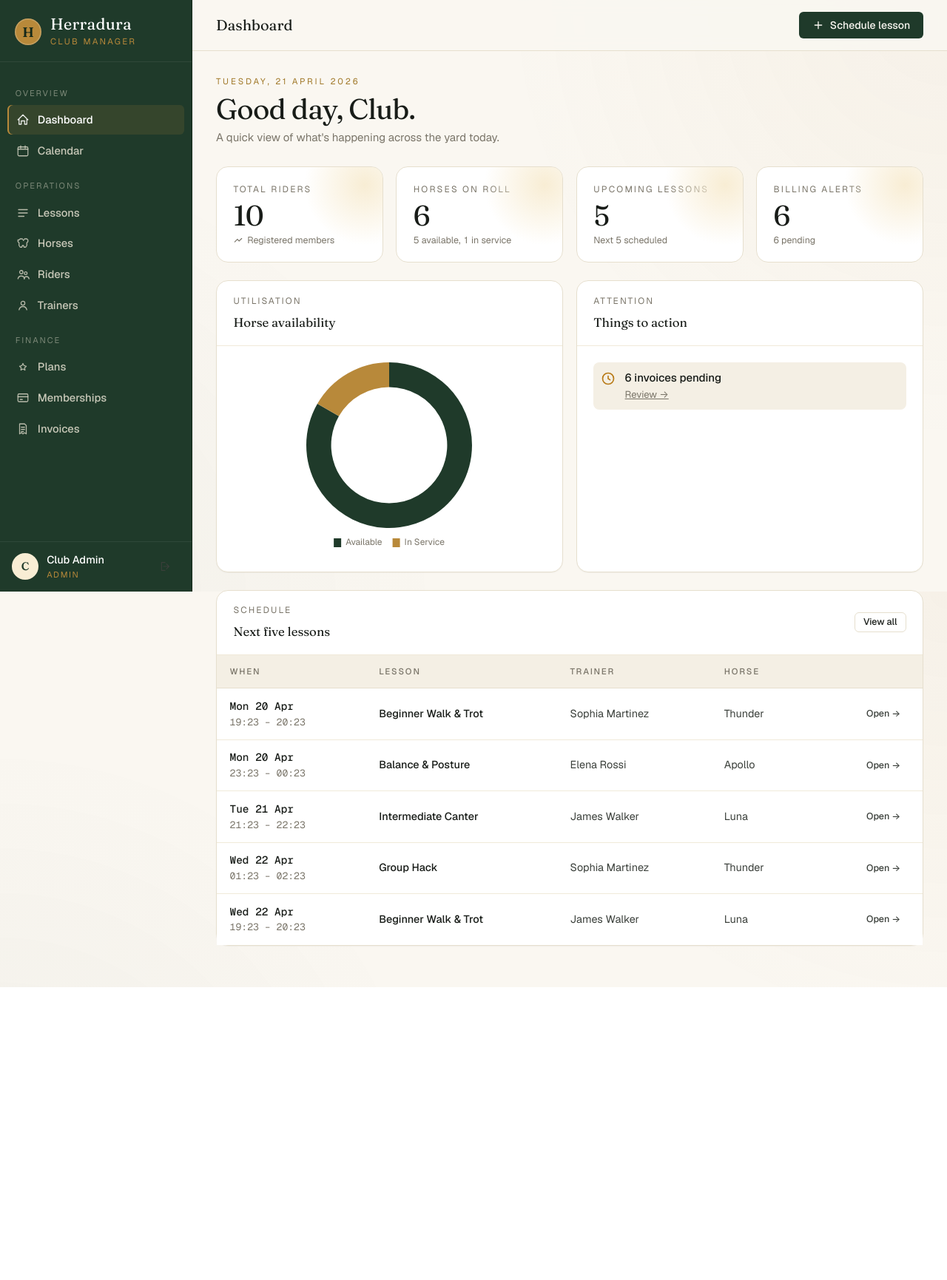
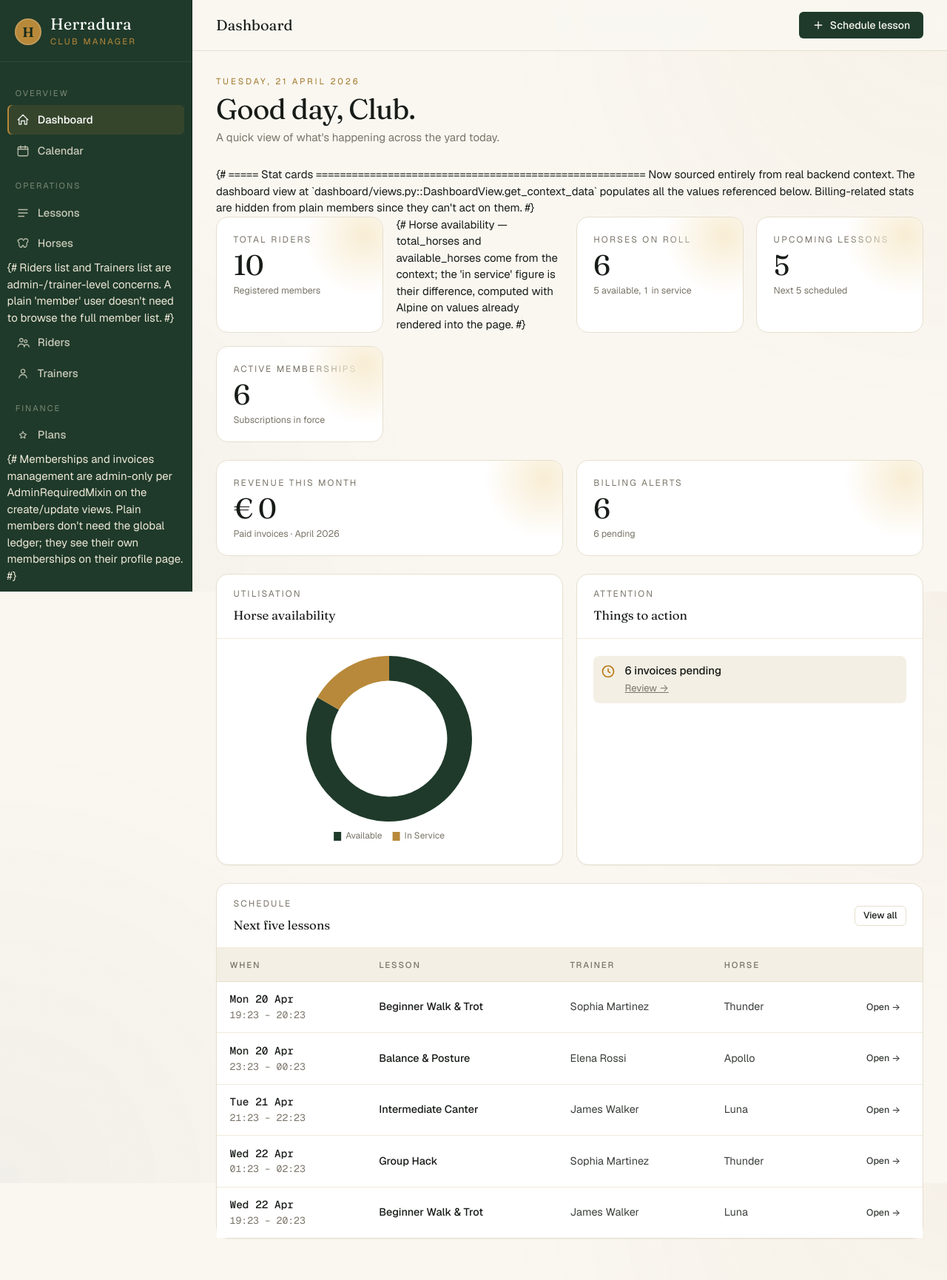
Before and after one commit to iciaradelino/horseriding-club-manager, a Django app: page / in a window 1280 px wide. Shown: the whole page at 74% size. Before the commit the page ends 1335 px from the top, so only its background shows below. Run offline with Django 5.2, Linux system fonts and the light colour scheme; a user stored in the database is signed in; data comes from the database, SQL or seed files in the repository; some libraries are stand-ins or nearby versions.

Commit message:
admin/user change

```diff
--- a/frontend/templates/base.html
+++ b/frontend/templates/base.html
@@ -83,10 +83,14 @@
                 <svg fill="none" stroke="currentColor" stroke-width="1.7" viewBox="0 0 24 24"><path stroke-linecap="round" stroke-linejoin="round" d="M5 6l2-2h4l2 3 2-3h4l2 2v3l-2 2v5l-2 3h-3l-1-3h-2l-1 3H7l-2-3v-5L3 9V6h2z"/></svg>
                 <span>Horses</span>
             </a>
+            {# Riders list and Trainers list are admin-/trainer-level concerns.
+               A plain 'member' user doesn't need to browse the full member list. #}
+            {% if user.is_admin or user.is_trainer %}
             <a href="{% url 'members:list' %}" class="nav-link {% if ns == 'members' %}is-active{% endif %}">
                 <svg fill="none" stroke="currentColor" stroke-width="1.7" viewBox="0 0 24 24"><circle cx="9" cy="8" r="3"/><circle cx="17" cy="10" r="2.5"/><path stroke-linecap="round" d="M3 20c1-3.5 3-5 6-5s5 1.5 6 5M14 20c.5-2.5 2-4 4.5-4s4 1.5 4.5 4"/></svg>
                 <span>Riders</span>
             </a>
+            {% endif %}
             <a href="{% url 'staff:list' %}" class="nav-link {% if ns == 'staff' %}is-active{% endif %}">
                 <svg fill="none" stroke="currentColor" stroke-width="1.7" viewBox="0 0 24 24"><circle cx="12" cy="8" r="3.5"/><path stroke-linecap="round" d="M5 20c1-4 3-6 7-6s6 2 7 6"/></svg>
                 <span>Trainers</span>
@@ -97,6 +101,10 @@
                 <svg fill="none" stroke="currentColor" stroke-width="1.7" viewBox="0 0 24 24"><path stroke-linecap="round" stroke-linejoin="round" d="M12 6l1.8 3.8L18 11l-3 2.9.7 4.1L12 16l-3.7 2L9 13.9 6 11l4.2-1.2L12 6z"/></svg>
                 <span>Plans</span>
             </a>
+            {# Memberships and invoices management are admin-only per AdminRequiredMixin
+               on the create/update views. Plain members don't need the global
+               ledger; they see their own memberships on their profile page. #}
+            {% if user.is_admin or user.is_trainer %}
             <a href="{% url 'billing:membership_list' %}" class="nav-link {% if url_name == 'membership_list' %}is-active{% endif %}">
                 <svg fill="none" stroke="currentColor" stroke-width="1.7" viewBox="0 0 24 24"><rect x="3" y="5" width="18" height="14" rx="2"/><path stroke-linecap="round" d="M3 10h18M7 15h4"/></svg>
                 <span>Memberships</span>
@@ -105,6 +113,7 @@
                 <svg fill="none" stroke="currentColor" stroke-width="1.7" viewBox="0 0 24 24"><path stroke-linecap="round" stroke-linejoin="round" d="M6 3h9l3 3v15l-3-2-3 2-3-2-3 2V3z M9 9h6M9 13h6M9 17h4"/></svg>
                 <span>Invoices</span>
             </a>
+            {% endif %}
 
             {% endwith %}
         </nav>
@@ -115,7 +124,12 @@
             </div>
             <div class="sidebar__user">
                 <div class="sidebar__user-name">{{ user.get_full_name|default:user.username }}</div>
-                <div class="sidebar__user-role">{{ user.get_role_display|default:"Staff" }}</div>
+                <div class="sidebar__user-role">
+                    {% if user.is_admin %}<span style="color: #fbbf24">Admin</span>
+                    {% elif user.is_trainer %}<span style="color: #93c5fd">Trainer</span>
+                    {% elif user.is_member %}<span>Member</span>
+                    {% else %}<span>Staff</span>{% endif %}
+                </div>
             </div>
             <form action="{% url 'accounts:logout' %}" method="post" class="m-0">
                 {% csrf_token %}
--- a/frontend/templates/billing/invoice_detail.html
+++ b/frontend/templates/billing/invoice_detail.html
@@ -5,7 +5,7 @@
 {% block topbar_actions %}
 <a href="{% url 'billing:invoice_list' %}" class="btn btn-ghost">← All invoices</a>
 {% if invoice.status != 'paid' %}
-<a href="{% url 'billing:invoice_pay' invoice.pk %}" class="btn btn-outline no-print">Mark as paid</a>
+{% if user.is_admin %}<a href="{% url 'billing:invoice_pay' invoice.pk %}" class="btn btn-outline no-print">Mark as paid</a>{% endif %}
 {% endif %}
 <button onclick="window.print()" class="btn btn-primary no-print">
     <svg fill="none" stroke="currentColor" stroke-width="2" viewBox="0 0 24 24"><path stroke-linecap="round" stroke-linejoin="round" d="M6 9V4h12v5M6 14h12v6H6z M6 18H3v-6a2 2 0 012-2h14a2 2 0 012 2v6h-3"/></svg>
--- a/frontend/templates/billing/invoice_list.html
+++ b/frontend/templates/billing/invoice_list.html
@@ -3,10 +3,10 @@
 {% block title %}Invoices · Herradura{% endblock %}
 {% block topbar_title %}Invoices{% endblock %}
 {% block topbar_actions %}
-<a href="{% url 'billing:invoice_create' %}" class="btn btn-primary">
+{% if user.is_admin %}<a href="{% url 'billing:invoice_create' %}" class="btn btn-primary">
     <svg fill="none" stroke="currentColor" stroke-width="2" viewBox="0 0 24 24"><path stroke-linecap="round" stroke-linejoin="round" d="M12 5v14M5 12h14"/></svg>
     New invoice
-</a>
+</a>{% endif %}
 {% endblock %}
 
 {% block content %}
--- a/frontend/templates/dashboard/index.html
+++ b/frontend/templates/dashboard/index.html
@@ -4,10 +4,10 @@
 {% block title %}Dashboard · Herradura{% endblock %}
 {% block topbar_title %}Dashboard{% endblock %}
 {% block topbar_actions %}
-<a href="{% url 'lessons:create' %}" class="btn btn-primary">
+{% if user.is_admin or user.is_trainer %}<a href="{% url 'lessons:create' %}" class="btn btn-primary">
     <svg fill="none" stroke="currentColor" stroke-width="2" viewBox="0 0 24 24"><path stroke-linecap="round" stroke-linejoin="round" d="M12 5v14M5 12h14"/></svg>
     Schedule lesson
-</a>
+</a>{% endif %}
 {% endblock %}
 
 {% block content %}
@@ -19,23 +19,21 @@
     </div>
 </div>
 
-{# ===== Stat cards ======================================================= #}
+{# ===== Stat cards =======================================================
+   Now sourced entirely from real backend context. The dashboard view at
+   `dashboard/views.py::DashboardView.get_context_data` populates all the
+   values referenced below. Billing-related stats are hidden from plain
+   members since they can't act on them. #}
 <section class="grid-4 stagger mb-6">
     <div class="stat">
         <div class="stat__label">Total Riders</div>
         <div class="stat__value">{{ total_members }}</div>
-        <div class="stat__delta">
-            <svg width="14" height="14" fill="none" stroke="currentColor" stroke-width="2" viewBox="0 0 24 24"><path stroke-linecap="round" d="M4 14l6-6 4 4 6-6"/></svg>
-            Registered members
-        </div>
+        <div class="stat__delta">Registered members</div>
     </div>
 
-    {% comment %}
-       the previous implementation used `total_horses|add:"-"|add:available_horses`
-       which does not perform subtraction — django's `add` filter cannot chain that way
-       and silently falls through. we use alpine to compute the difference from the two
-       integers that are already rendered into the page, avoiding any new backend context.
-    {% endcomment %}
+    {# Horse availability — total_horses and available_horses come from the
+       context; the 'in service' figure is their difference, computed with
+       Alpine on values already rendered into the page. #}
     <div class="stat" x-data="{ total: {{ total_horses|default:0 }}, available: {{ available_horses|default:0 }} }">
         <div class="stat__label">Horses on Roll</div>
         <div class="stat__value">{{ total_horses }}</div>
@@ -50,19 +48,43 @@
         <div class="stat__delta">Next 5 scheduled</div>
     </div>
 
+    {% if user.is_admin or user.is_trainer %}
     <div class="stat">
-        <div class="stat__label">Billing Alerts</div>
+        <div class="stat__label">Active memberships</div>
+        <div class="stat__value">{{ active_memberships|default:0 }}</div>
+        <div class="stat__delta">Subscriptions in force</div>
+    </div>
+    {% else %}
+    {# Plain members see lessons-related signal instead of billing internals. #}
+    <div class="stat">
+        <div class="stat__label">Trainers</div>
+        <div class="stat__value">—</div>
+        <div class="stat__delta">See the trainers directory</div>
+    </div>
+    {% endif %}
+</section>
+
+{% if user.is_admin %}
+{# Admin-only billing row: revenue + billing alerts #}
+<section class="grid-2 stagger mb-6" style="grid-template-columns: 1fr 1fr;">
+    <div class="stat">
+        <div class="stat__label">Revenue this month</div>
+        <div class="stat__value tabular">€ {{ revenue_this_month|default:0|floatformat:0 }}</div>
+        <div class="stat__delta">Paid invoices · {% now 'F Y' %}</div>
+    </div>
+    <div class="stat">
+        <div class="stat__label">Billing alerts</div>
         <div class="stat__value">{{ pending_invoices|add:overdue_invoices }}</div>
         <div class="stat__delta {% if overdue_invoices %}down{% endif %}">
             {% if overdue_invoices %}
-                <svg width="14" height="14" fill="none" stroke="currentColor" stroke-width="2" viewBox="0 0 24 24"><path stroke-linecap="round" stroke-linejoin="round" d="M12 9v4m0 4h.01M10.3 3.86l-8 14A2 2 0 0 0 4 21h16a2 2 0 0 0 1.7-3.14l-8-14a2 2 0 0 0-3.4 0z"/></svg>
-                {{ overdue_invoices }} overdue
+                {{ overdue_invoices }} overdue · {{ pending_invoices }} pending
             {% else %}
                 {{ pending_invoices }} pending
             {% endif %}
         </div>
     </div>
 </section>
+{% endif %}
 
 {% comment %}
    charts row — only horse utilisation is kept because it is the only metric
@@ -171,8 +193,9 @@
     </div>
     {% else %}
     <div class="card__body">
-        {% url 'lessons:create' as lessons_create_url %}
+        {% if user.is_admin or user.is_trainer %}{% url 'lessons:create' as lessons_create_url %}
         {% include "partials/_empty.html" with title="No lessons scheduled" message="Book the first lesson to see it appear here." cta_url=lessons_create_url cta_label="Schedule a lesson" %}
+        {% else %}{% include "partials/_empty.html" with title="No lessons scheduled" message="No upcoming lessons to show." %}{% endif %}
     </div>
     {% endif %}
 </section>
--- a/frontend/templates/lessons/lesson_detail.html
+++ b/frontend/templates/lessons/lesson_detail.html
@@ -4,7 +4,7 @@
 {% block topbar_title %}Lesson · {{ lesson.title }}{% endblock %}
 {% block topbar_actions %}
 <a href="{% url 'lessons:list' %}" class="btn btn-ghost">← All lessons</a>
-<a href="{% url 'lessons:update' lesson.pk %}" class="btn btn-outline">Edit</a>
+{% if user.is_admin or user.is_trainer %}<a href="{% url 'lessons:update' lesson.pk %}" class="btn btn-outline">Edit</a>{% endif %}
 {% endblock %}
 
 {% block content %}
--- a/frontend/templates/members/member_detail.html
+++ b/frontend/templates/members/member_detail.html
@@ -4,7 +4,7 @@
 {% block topbar_title %}Rider profile{% endblock %}
 {% block topbar_actions %}
 <a href="{% url 'members:list' %}" class="btn btn-ghost">← Back to riders</a>
-<a href="{% url 'members:update' member.pk %}" class="btn btn-outline">Edit profile</a>
+{% if user.is_admin %}<a href="{% url 'members:update' member.pk %}" class="btn btn-outline">Edit profile</a>{% endif %}
 {% endblock %}
 
 {% block content %}
@@ -96,7 +96,7 @@
                     <dt>Phone</dt><dd class="mono">{{ member.emergency_contact_phone|default:"—" }}</dd>
                 </dl>
                 {% else %}
-                <p class="muted small">No emergency contact on file. <a href="{% url 'members:update' member.pk %}">Add one</a>.</p>
+                <p class="muted small">No emergency contact on file.{% if user.is_admin %} <a href="{% url 'members:update' member.pk %}">Add one</a>.{% endif %}</p>
                 {% endif %}
             </div>
         </div>
--- a/frontend/templates/staff/trainer_detail.html
+++ b/frontend/templates/staff/trainer_detail.html
@@ -4,7 +4,7 @@
 {% block topbar_title %}Trainer profile{% endblock %}
 {% block topbar_actions %}
 <a href="{% url 'staff:list' %}" class="btn btn-ghost">← All trainers</a>
-<a href="{% url 'staff:update' trainer.pk %}" class="btn btn-outline">Edit</a>
+{% if user.is_admin %}<a href="{% url 'staff:update' trainer.pk %}" class="btn btn-outline">Edit</a>{% endif %}
 {% endblock %}
 
 {% block content %}
```
Also changed, not shown: frontend/templates/403.html (added, +26 -0 lines), frontend/templates/billing/membership_list.html (+6 -3 lines), frontend/templates/horses/horse_detail.html (+4 -4 lines), frontend/templates/horses/horse_list.html (+6 -3 lines), frontend/templates/lessons/lesson_list.html (+7 -4 lines), frontend/templates/members/member_list.html (+7 -4 lines), frontend/templates/staff/trainer_list.html (+6 -3 lines), frontend/README.md.
